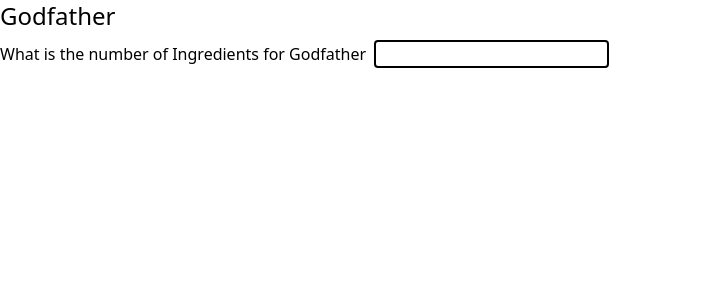
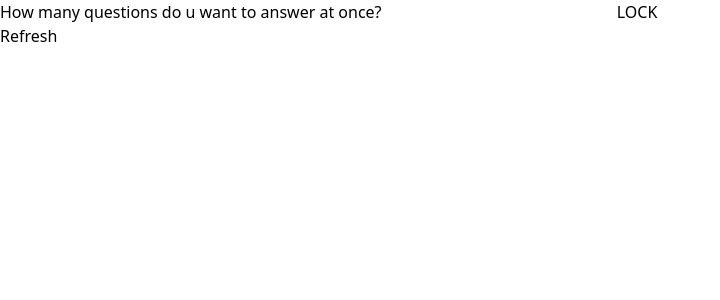
Before and after one commit to Appr0ximity/recipe-quiz, a React (Vite) app: page / in a window 1280 px wide. Shown: the top 300 px of the page, without its empty margins (0-720 px from the left). Built offline with nearby package versions, Linux system fonts and the light colour scheme.

Commit message:
Added App.tsx logic

```diff
--- a/src/App.tsx
+++ b/src/App.tsx
@@ -1,12 +1,37 @@
+import { useState, type ReactNode } from 'react'
 import './App.css'
 import { QuestionCard } from './components/QuestionCard'
 
 function App() {
 
+  let questionNumbers: Set<number> = new Set<number>()
+  const [numberOfQuestions, setNumberOfQuestions] = useState(0)
+  const [showNumber, setShowNumber] = useState(true)
+
+  const refreshQuestions = ()=>{
+    setShowNumber(true)
+    questionNumbers.clear()
+    while(questionNumbers.size != numberOfQuestions){
+      questionNumbers.add(Math.floor(Math.random()*67))
+    }
+  }
+
   return (
-    <>
-      <QuestionCard id={5}></QuestionCard>
-    </>
+    <div>
+      {showNumber && <div>
+        How many questions do u want to answer at once? <input type="number" onChange={e=>setNumberOfQuestions(Number(e.target.value))}/>
+        <button onClick={()=>setShowNumber(false)}>LOCK</button>
+      </div>
+      }
+      <button onClick={refreshQuestions}>Refresh</button>
+      {
+        <div>
+          {Array.from({length: numberOfQuestions}).map((_,index):ReactNode=>{
+            return <QuestionCard id={index}></QuestionCard>
+          })}
+        </div>
+      }
+    </div>
   )
 }
 
--- a/src/components/QuestionCard.tsx
+++ b/src/components/QuestionCard.tsx
@@ -109,8 +109,8 @@ export const QuestionCard = ({id}: {id: number})=>{
         {numberCorrect && <div>
             {Array.from({length: numberOfInputs}).map((_,index):ReactNode=>{
                 return <div key={index}>
-                    Name of the ingredient <input onChange={e => changeAnswers(index, "item", e.target.value)} type="text" id="name"/>
-                    Measurement for the ingredient <input onChange={e => changeAnswers(index, "measurement", e.target.value)} type="text" id="measurement"/>
+                    Name of the ingredient <input disabled={submitted} onChange={e => changeAnswers(index, "item", e.target.value)} type="text" id="name"/>
+                    Measurement for the ingredient <input disabled={submitted} onChange={e => changeAnswers(index, "measurement", e.target.value)} type="text" id="measurement"/>
                 </div>
             })}
             <button onClick={submitQuestion}>Submit</button>
```
